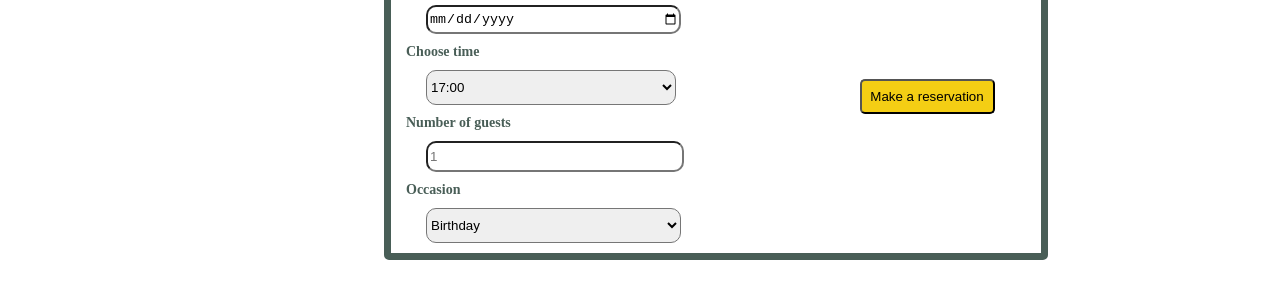
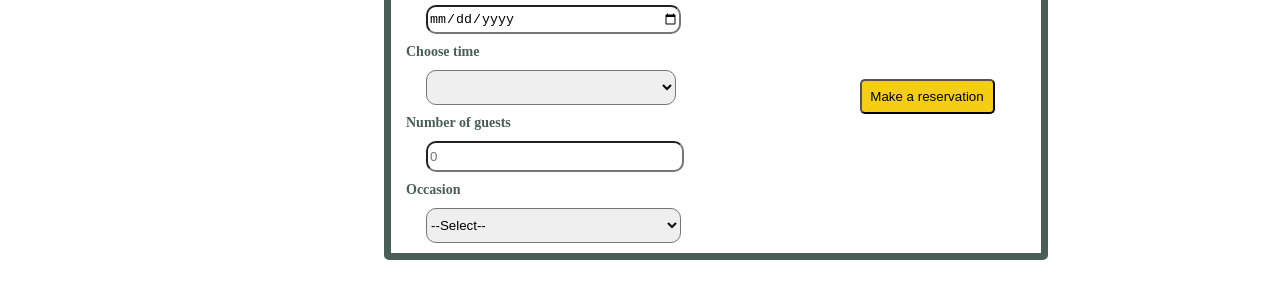
Before and after one commit to alemlishar/Little-Lemon-Restaurant, a React (Create React App) app: page /booking in a window 1280 px wide. Shown: the part 445-738 px from the top of the page. Built offline with nearby package versions, Linux system fonts and the light colour scheme.

Commit message:
unit test for initializetime and update times function on Booking form

```diff
--- a/src/pages/BookingForm.js
+++ b/src/pages/BookingForm.js
@@ -1,7 +1,17 @@
 import React, { useState } from "react"
+import * as Yup from "yup"
+import { useFormik, Field, Form, Formik, FormikProps } from "formik"
 import { useNavigate } from "react-router-dom"
 import useScript from "../assets/UseScripts"
-const bookingTimeSlots = ["17:00", "18:00", "19:00", "20:00", "21:00", "22:00"]
+const bookingTimeSlots = [
+  "00:00",
+  "17:00",
+  "18:00",
+  "19:00",
+  "20:00",
+  "21:00",
+  "22:00",
+]
 
 const availableTimesByDate = {
   "2023-08-29": ["10:00", "11:00", "12:00"],
@@ -44,6 +54,41 @@ export default function BookingForm() {
     "https://raw.githubusercontent.com/Meta-Front-End-Developer-PC/capstone/master/api.js"
   )
 
+  const [bookTimes, setBookTimes] = useState()
+
+  const formik = useFormik({
+    initialValues: {
+      bookingDate: "",
+      bookingTime: "",
+      numberOfGuest: "",
+      occasion: "",
+    },
+    validationSchema: Yup.object({
+      bookingDate: Yup.string().required("Required"),
+      bookingTime: Yup.string().required("Required"),
+      numberOfGuest: Yup.number().required("Required").min(1),
+      occasion: Yup.string()
+        .required("Required")
+        .test("len", "please Choose", (val) => val.length !== 6),
+    }),
+    validateOnBlur: true,
+    onSubmit: (values) => {
+      const response = submitForm(formik.values)
+      response.then(
+        function (value) {
+          navigate("/confirmedbook")
+        },
+        function (error) {}
+      )
+    },
+  })
+
+  React.useEffect(() => {
+    if (formik.values.bookingDate) {
+      updateTimes(formik.values.bookingDate)
+    } else initializeTimes()
+  }, [formik.values.bookingDate])
+
   React.useEffect(() => {
     if (!loaded) {
       console.log("not loaded sucessfully")
@@ -53,15 +98,42 @@ export default function BookingForm() {
     }
   }, [loaded, error])
 
-  const [bookTimes, setBookTimes] = useState(bookingTimeSlots)
+  React.useEffect(() => {
+    initializeTimes()
+  }, [])
 
-  const [bookData, setBookData] = useState({
-    bookingDate: "",
-    bookingTime: "",
-    numberOfGuest: "",
-    occasion: "",
-  })
   const [isActive, setActive] = useState(false)
+
+  const initializeTimes = () => {
+    const date = new Date()
+    const today =
+      date.getFullYear() + "-" + (date.getMonth() + 1) + "-" + date.getDate()
+
+    const response = fetchApi(today)
+    response.then(
+      function (value) {
+        setBookTimes(value)
+        formik.values.bookingDate = today
+      },
+      function (error) {}
+    )
+
+    return bookTimes
+  }
+
+  const outPut = () => {
+    const data = initializeTimes()
+  }
+
+  const updateTimes = (date) => {
+    const response = fetchApi(formik.values.bookingDate)
+    response.then(
+      function (value) {
+        setBookTimes(value)
+      },
+      function (error) {}
+    )
+  }
 
   const fetchApi = async (date) => {
     await wait(2000)
@@ -75,14 +147,14 @@ export default function BookingForm() {
     console.log("submitted date:" + formData.bookingDate)
     const randomNumber = Math.random()
     console.log("random Number:" + randomNumber)
-    await wait(2000)
+    await wait(1000)
     return new Promise((resolve, reject) => {
       if (randomNumber < 0.5) reject(new Error("Form submission failed"))
       else resolve(true)
     })
   }
 
-  const bookingTimeOptions = bookTimes.map((time, index) => {
+  const bookingTimeOptions = bookTimes?.map((time, index) => {
     return (
       <option key={time} value={time}>
         {time}
@@ -90,79 +162,43 @@ export default function BookingForm() {
     )
   })
 
-  function handleSubmit(event) {
-    event.preventDefault()
-    console.log("data date:" + bookData.bookingDate)
-    const response = submitForm(bookData)
-    response.then(
-      function (value) {
-        navigate("/confirmedbook")
-      },
-      function (error) {}
-    )
-  }
-
-  async function handleDate(e) {
-    fetchApi(e.target.value).then(
-      function (value) {
-        setBookTimes(value)
-      },
-      function (error) {}
-    )
-
-    console.log("state time list:" + bookTimes)
-    //setBookTimes(dataTime)
-    setBookData({
-      ...bookData,
-      bookingDate: e.target.value,
-    })
-  }
-
-  function handleTime(e) {
-    setBookData({
-      ...bookData,
-      bookingTime: e.target.value,
-    })
-  }
-
-  function handleOcassion(e) {
-    setBookData({
-      ...bookData,
-      occasion: e.target.value,
-    })
-  }
-  function handleNumGuest(e) {
-    setBookData({
-      ...bookData,
-      numberOfGuest: e.target.value,
-    })
-  }
-
   return (
     <div className="booking-form-container">
       <h2 style={{ color: "#495e57", marginLeft: "5px" }}>
         Booking Table Form
       </h2>
+
       <form
         style={{ marginTop: "25px", marginLeft: "15px" }}
-        onSubmit={handleSubmit}
+        onSubmit={formik.handleSubmit}
       >
         <label htmlFor="res-date">Choose date</label>
         <br />
         <input
+          id="bookingDate"
+          name="bookingDate"
           type="date"
-          id="res-date"
-          value={bookData.bookingDate}
-          name="bookingDate"
-          onChange={handleDate}
+          onChange={formik.handleChange}
+          onBlur={formik.handleBlur}
+          value={formik.values.bookingDate}
           className="booking-form-input"
         />
+        {formik.errors.bookingDate ? (
+          <div style={{ display: "inline", color: "red", marginLeft: "10px" }}>
+            {formik.errors.bookingDate}
+          </div>
+        ) : null}
         <br />
         <div className="booking-button-container">
           <button
             className="booking-form-button"
             type="submit"
-            disabled={isActive}
+            disabled={
+              formik.errors.bookingDate ||
+              formik.errors.bookingTime ||
+              formik.errors.numberOfGuest ||
+              formik.errors.occasion
+            }
           >
             Make a reservation
           </button>
@@ -173,24 +209,38 @@ export default function BookingForm() {
         <br />
         <select
           className="booking-time-options"
-          id="res-time"
-          value={bookData.bookingTime}
+          id="bookingTime"
           name="bookingTime"
-          onChange={handleTime}
+          type="date"
+          onChange={formik.handleChange}
+          onBlur={formik.handleBlur}
+          value={formik.values.bookingTime}
         >
           {bookingTimeOptions}
         </select>
+        {formik.errors.bookingTime ? (
+          <div style={{ display: "inline", color: "red", marginLeft: "10px" }}>
+            {formik.errors.bookingTime}
+          </div>
+        ) : null}
         <br />
         <label htmlFor="guests">Number of guests</label> <br />
         <input
           className="booking-form-input"
-          placeholder="1"
+          placeholder="0"
           type="number"
-          value={bookData.numberOfGuest}
+          id="numberOfGuest"
+          min={0}
           name="numberOfGuest"
-          id="guests"
-          onChange={handleNumGuest}
+          onChange={formik.handleChange}
+          onBlur={formik.handleBlur}
+          value={formik.values.numberOfGuest}
         />
+        {formik.errors.numberOfGuest ? (
+          <div style={{ display: "inline", color: "red", marginLeft: "10px" }}>
+            {formik.errors.numberOfGuest}
+          </div>
+        ) : null}
         <br />
         <label htmlFor="occasion">Occasion</label> <br />
         <select
@@ -200,13 +250,20 @@ export default function BookingForm() {
             width: "255px",
           }}
           id="occasion"
-          value={bookData.occasion}
           name="occasion"
-          onChange={handleOcassion}
+          onChange={formik.handleChange}
+          onBlur={formik.handleBlur}
+          value={formik.values.occasion}
         >
+          <option value="select">--Select--</option>
           <option value="Birthday">Birthday</option>
           <option value="Anniversary">Anniversary</option>
         </select>
+        {formik.errors.occasion ? (
+          <div style={{ display: "inline", color: "red", marginLeft: "10px" }}>
+            {formik.errors.occasion}
+          </div>
+        ) : null}
       </form>
     </div>
   )
```
Also changed, not shown: package.json (+6 -1 lines), 2 other files (tests, documents, lock files or other folders).
